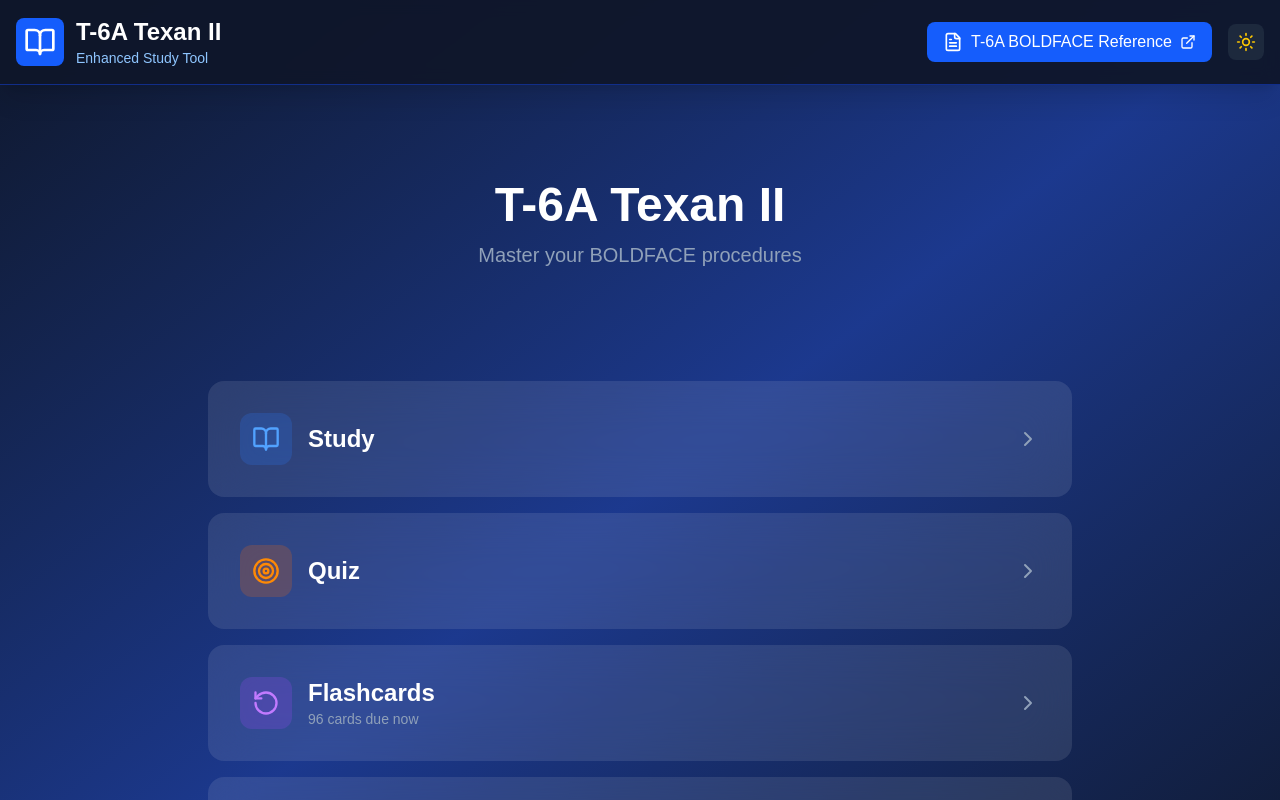
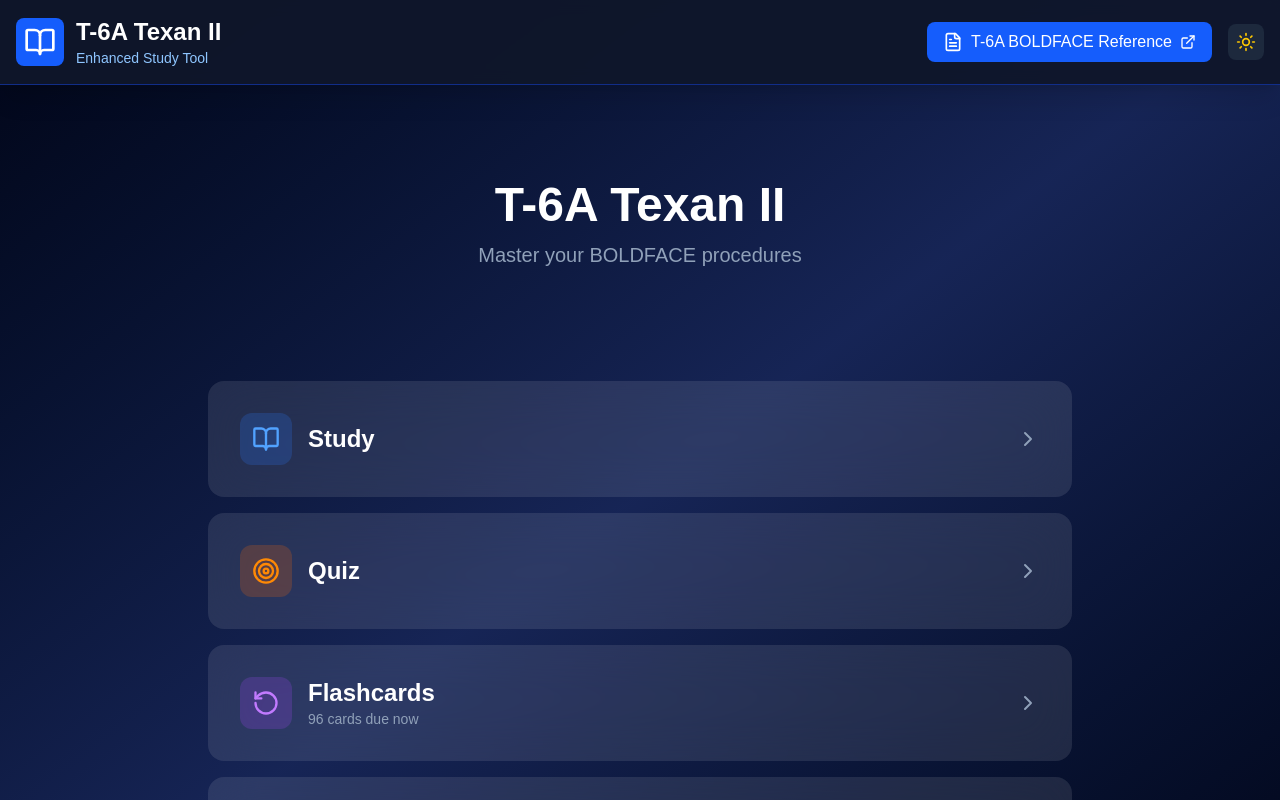
Before and after one commit to ceejwatson/t6a-boldface-study-tool, a Next.js app: page / in a window 1280 px wide. Shown: the top 800 px of the page. Built offline with nearby package versions, Linux system fonts and the light colour scheme.

Commit message:
Make question card fit content dynamically and darken background gradient (blue-950)

```diff
--- a/app/page.js
+++ b/app/page.js
@@ -796,7 +796,7 @@ export default function T6AEnhancedStudyTool() {
 
   return (
     <div
-      className={`min-h-screen ${darkMode ? "bg-gradient-to-br from-slate-900 via-blue-900 to-slate-900" : "bg-gradient-to-br from-slate-100 via-blue-100 to-slate-100"}`}
+      className={`min-h-screen ${darkMode ? "bg-gradient-to-br from-slate-950 via-blue-950 to-slate-950" : "bg-gradient-to-br from-slate-100 via-blue-100 to-slate-100"}`}
     >
       {/* Header */}
       <header
@@ -2578,7 +2578,7 @@ export default function T6AEnhancedStudyTool() {
             {/* Question Card */}
             <div
               key={currentQuestion?.id}
-              className={`${darkMode ? "bg-slate-800 border-slate-700" : "bg-white border-slate-300"} rounded-xl shadow-2xl p-4 md:p-5 border-2 flex-1 overflow-y-auto question-enter`}
+              className={`${darkMode ? "bg-slate-800 border-slate-700" : "bg-white border-slate-300"} rounded-xl shadow-2xl p-4 md:p-5 border-2 flex-shrink-0 max-h-[calc(100vh-220px)] overflow-y-auto question-enter`}
             >
               {currentQuestion && (
                 <div className="mb-2 flex items-center justify-between flex-wrap gap-1">
```
